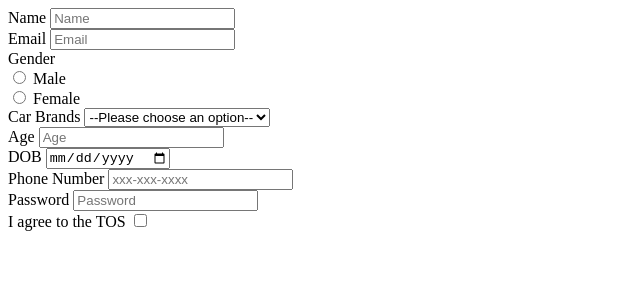
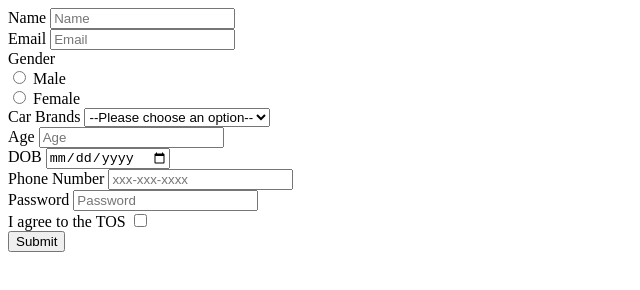
Before and after one commit to acciojob/signup-form-car-Bheemesh-G, a website: page main.html in a window 1280 px wide. Shown: the whole page, without its empty margins (0-640 px from the left). Drawn offline with Linux system fonts and the light colour scheme.

Commit message:
created a submission

```diff
--- a/main.html
+++ b/main.html
@@ -10,7 +10,7 @@
 	<!-- the entire body must be written by student -->
     <script type="text/javascript" src="./script.js">
 </script>
-	<form>
+	<form method="post">
 		<label for="name">Name</label>
 		<input type="text" id="name" placeholder="Name" required>
 		<br>
@@ -49,6 +49,8 @@
 		<br>
 		<label for="tos">I agree to the TOS</label>
 		<input type="checkbox" id="tos" required>
+		<br>
+		<button type="submit">Submit</button>
 	</form>
 
 </body>
```
